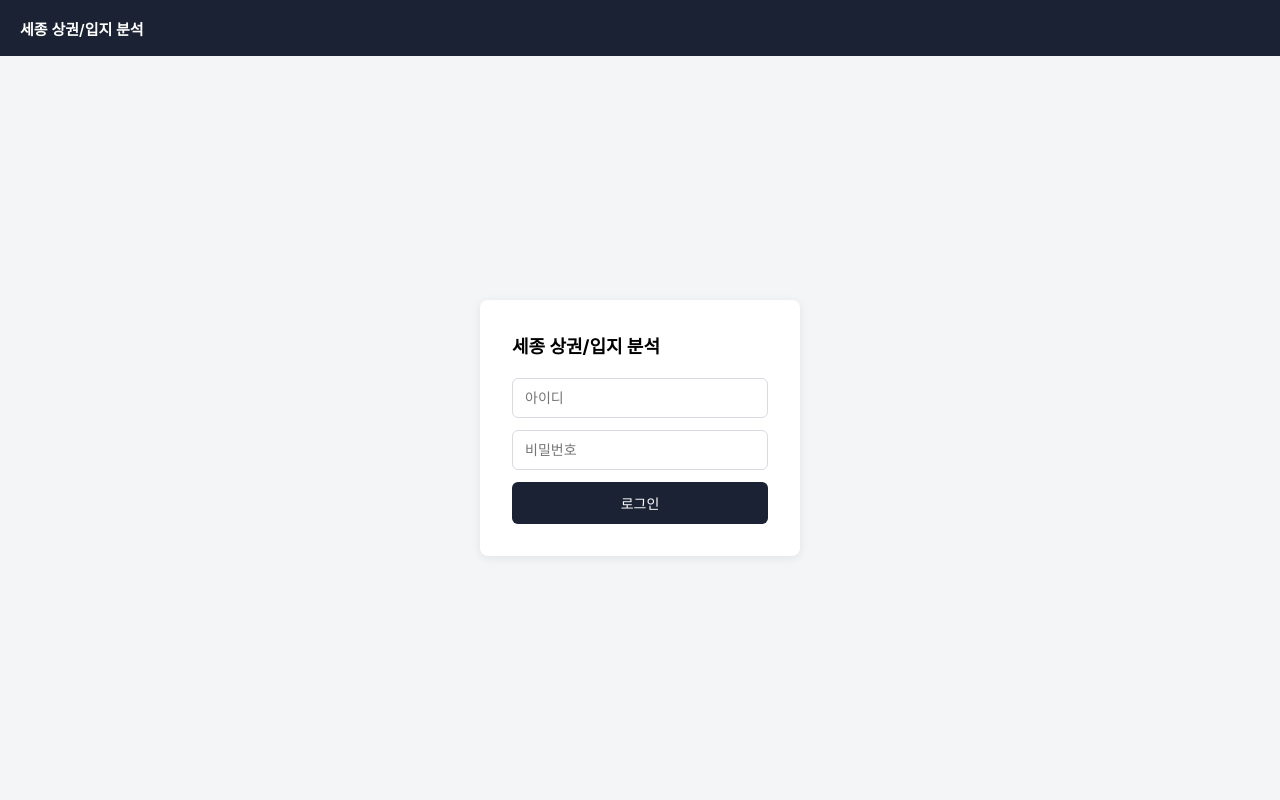
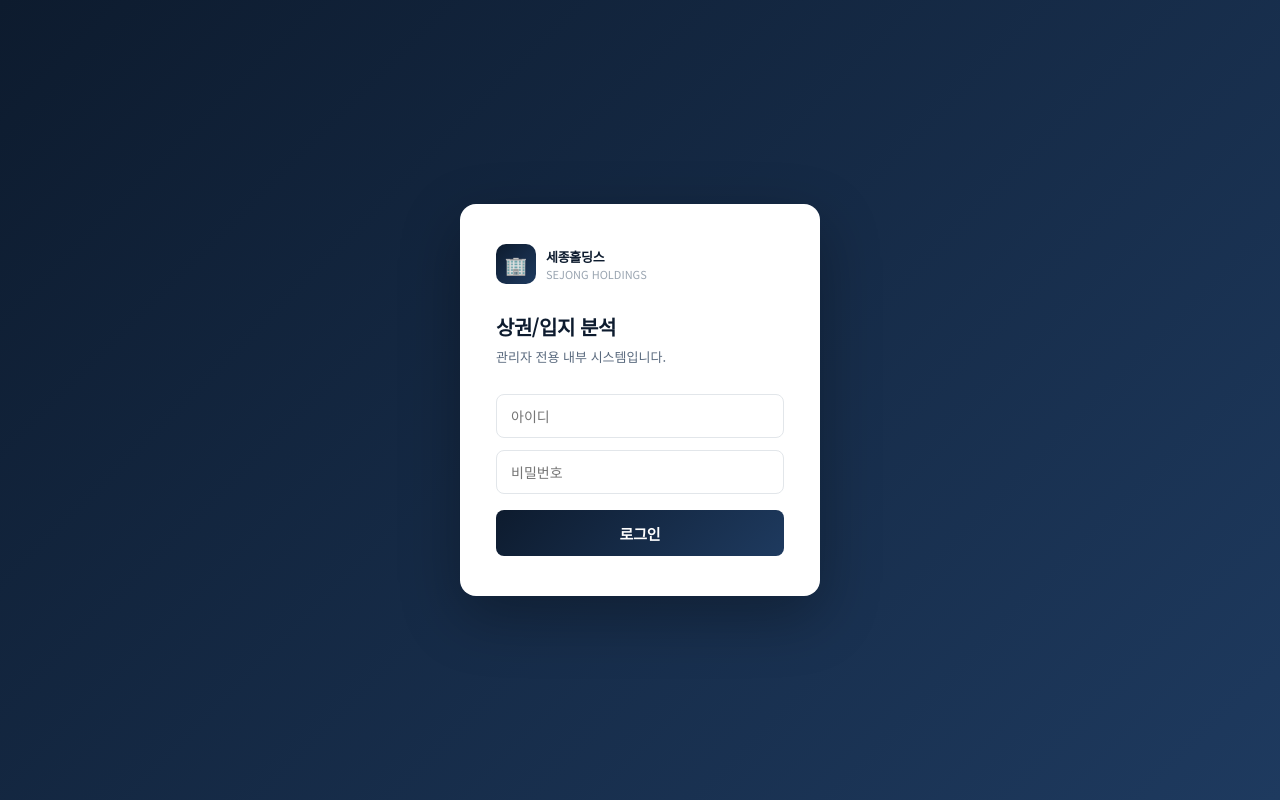
Before and after one commit to kongkongbin/sejong-trade-area, a React (Vite) app in the folder client/: page /login in a window 1280 px wide. Built offline with nearby package versions, Linux system fonts and the light colour scheme; no server answers.

Commit message:
navy gold theme redesign

```diff
--- a/client/src/App.jsx
+++ b/client/src/App.jsx
@@ -1,5 +1,5 @@
 import React from 'react';
-import { BrowserRouter, Routes, Route, Navigate } from 'react-router-dom';
+import { BrowserRouter, Routes, Route, Navigate, useNavigate } from 'react-router-dom';
 import Login from './pages/Login';
 import Dashboard from './pages/Dashboard';
 
@@ -8,18 +8,62 @@ function ProtectedRoute({ children }) {
   return token ? children : <Navigate to="/login" replace />;
 }
 
+function Topbar() {
+  const navigate = useNavigate();
+  const user = JSON.parse(localStorage.getItem('user') || '{}');
+
+  function handleLogout() {
+    localStorage.removeItem('token');
+    localStorage.removeItem('user');
+    navigate('/login');
+  }
+
+  return (
+    <div className="topbar">
+      <div style={{ display: 'flex', alignItems: 'center', gap: 10 }}>
+        <span style={{ color: '#c9a84c', fontSize: 18 }}>🏢</span>
+        <span>세종홀딩스 상권/입지 분석</span>
+      </div>
+      <div style={{ display: 'flex', alignItems: 'center', gap: 14 }}>
+        {user.name && (
+          <span style={{ fontSize: 13, color: '#c9a84c', fontWeight: 500 }}>
+            {user.name}
+          </span>
+        )}
+        <button
+          onClick={handleLogout}
+          style={{
+            background: 'rgba(201,168,76,0.15)',
+            border: '1px solid rgba(201,168,76,0.4)',
+            color: '#c9a84c',
+            padding: '5px 12px',
+            borderRadius: 6,
+            fontSize: 12,
+            cursor: 'pointer',
+            fontFamily: 'inherit',
+          }}
+        >
+          로그아웃
+        </button>
+      </div>
+    </div>
+  );
+}
+
 export default function App() {
   return (
     <BrowserRouter>
       <div className="app-shell">
-        <div className="topbar">세종 상권/입지 분석</div>
         <Routes>
           <Route path="/login" element={<Login />} />
           <Route
             path="/dashboard"
             element={
               <ProtectedRoute>
-                <Dashboard />
+                <>
+                  <Topbar />
+                  <Dashboard />
+                </>
               </ProtectedRoute>
             }
           />
--- a/client/src/index.css
+++ b/client/src/index.css
@@ -1,12 +1,39 @@
+@import url('https://fonts.googleapis.com/css2?family=Noto+Sans+KR:wght@300;400;500;600;700&display=swap');
+
+:root {
+  --navy: #0d1b2e;
+  --navy-light: #162640;
+  --navy-mid: #1e3a5f;
+  --gold: #c9a84c;
+  --gold-light: #e8c96a;
+  --gold-pale: #f5ecd4;
+  --bg: #f0f2f5;
+  --surface: #ffffff;
+  --border: #e2e6ea;
+  --text-primary: #0d1b2e;
+  --text-secondary: #5a6a7e;
+  --text-muted: #9aa5b1;
+  --radius: 10px;
+  --shadow: 0 2px 12px rgba(13,27,46,0.08);
+  --shadow-md: 0 4px 20px rgba(13,27,46,0.12);
+}
+
 * {
   box-sizing: border-box;
 }
 
 body {
   margin: 0;
-  font-family: -apple-system, "Apple SD Gothic Neo", "Malgun Gothic", sans-serif;
-  background: #f4f5f7;
+  font-family: 'Noto Sans KR', -apple-system, "Apple SD Gothic Neo", "Malgun Gothic", sans-serif;
+  background: var(--bg);
+  color: var(--text-primary);
+  -webkit-font-smoothing: antialiased;
 }
+
+/* 스크롤바 */
+::-webkit-scrollbar { width: 5px; }
+::-webkit-scrollbar-track { background: transparent; }
+::-webkit-scrollbar-thumb { background: #c5cdd6; border-radius: 10px; }
 
 .app-shell {
   min-height: 100vh;
@@ -14,119 +41,215 @@ body {
   flex-direction: column;
 }
 
+/* 상단바 */
 .topbar {
-  height: 56px;
-  background: #1a2233;
+  height: 60px;
+  background: var(--navy);
   color: #fff;
   display: flex;
   align-items: center;
-  padding: 0 20px;
-  font-weight: 600;
-  font-size: 15px;
+  justify-content: space-between;
+  padding: 0 24px;
+  font-weight: 700;
+  font-size: 16px;
+  letter-spacing: -0.3px;
   position: sticky;
   top: 0;
   z-index: 100;
+  box-shadow: 0 2px 8px rgba(0,0,0,0.2);
 }
 
+.topbar::after {
+  content: '';
+  position: absolute;
+  bottom: 0;
+  left: 0;
+  right: 0;
+  height: 2px;
+  background: linear-gradient(90deg, var(--gold), var(--gold-light), var(--gold));
+}
+
+/* 로그인 */
 .login-wrapper {
   flex: 1;
   display: flex;
   align-items: center;
   justify-content: center;
   padding: 20px;
+  background: linear-gradient(135deg, var(--navy) 0%, var(--navy-mid) 100%);
 }
 
 .login-card {
   width: 100%;
-  max-width: 320px;
+  max-width: 360px;
   background: #fff;
-  border-radius: 8px;
-  padding: 32px;
-  box-shadow: 0 2px 10px rgba(0, 0, 0, 0.08);
+  border-radius: 16px;
+  padding: 40px 36px;
+  box-shadow: 0 20px 60px rgba(0,0,0,0.3);
 }
 
 .login-card h1 {
-  font-size: 18px;
-  margin: 0 0 20px;
+  font-size: 20px;
+  font-weight: 700;
+  margin: 0 0 6px;
+  color: var(--navy);
+  letter-spacing: -0.5px;
+}
+
+.login-subtitle {
+  font-size: 13px;
+  color: var(--text-secondary);
+  margin: 0 0 28px;
 }
 
 .login-card input {
   width: 100%;
-  height: 40px;
+  height: 44px;
   margin-bottom: 12px;
-  padding: 0 12px;
-  border: 1px solid #d8dbe0;
-  border-radius: 6px;
+  padding: 0 14px;
+  border: 1.5px solid var(--border);
+  border-radius: 8px;
   font-size: 14px;
+  font-family: inherit;
+  color: var(--text-primary);
+  transition: border-color 0.2s;
+  outline: none;
+}
+
+.login-card input:focus {
+  border-color: var(--gold);
 }
 
 .login-card button {
   width: 100%;
-  height: 42px;
-  background: #1a2233;
+  height: 46px;
+  background: linear-gradient(135deg, var(--navy) 0%, var(--navy-mid) 100%);
   color: #fff;
   border: none;
-  border-radius: 6px;
-  font-size: 14px;
+  border-radius: 8px;
+  font-size: 15px;
+  font-weight: 600;
+  font-family: inherit;
   cursor: pointer;
+  margin-top: 4px;
+  transition: opacity 0.2s;
+  letter-spacing: -0.2px;
+}
+
+.login-card button:hover {
+  opacity: 0.9;
+}
+
+.login-logo {
+  display: flex;
+  align-items: center;
+  gap: 10px;
+  margin-bottom: 28px;
+}
+
+.login-logo-icon {
+  width: 40px;
+  height: 40px;
+  background: linear-gradient(135deg, var(--navy), var(--navy-mid));
+  border-radius: 10px;
+  display: flex;
+  align-items: center;
+  justify-content: center;
+  font-size: 18px;
 }
 
 .login-error {
   color: #d23b3b;
   font-size: 13px;
   margin-bottom: 12px;
+  padding: 8px 12px;
+  background: #fff5f5;
+  border-radius: 6px;
+  border: 1px solid #ffd0d0;
 }
 
-/* 대시보드 — 데스크탑: 좌지도 우패널 */
+/* 대시보드 */
 .dashboard {
   flex: 1;
   display: grid;
   grid-template-columns: 1.4fr 1fr;
-  gap: 12px;
+  gap: 14px;
   padding: 16px;
   min-height: 0;
 }
 
 .map-panel {
-  background: #fff;
-  border-radius: 8px;
+  background: var(--surface);
+  border-radius: var(--radius);
   min-height: 500px;
   position: relative;
   overflow: hidden;
+  box-shadow: var(--shadow);
 }
 
 .data-panel {
-  background: #fff;
-  border-radius: 8px;
-  padding: 16px;
+  background: var(--surface);
+  border-radius: var(--radius);
+  padding: 18px;
   overflow-y: auto;
-  max-height: calc(100vh - 88px);
+  max-height: calc(100vh - 92px);
+  box-shadow: var(--shadow);
 }
 
+/* 탭 */
 .tabs {
   display: flex;
   gap: 6px;
   flex-wrap: wrap;
-  margin-bottom: 16px;
+  margin-bottom: 18px;
+  padding-bottom: 14px;
+  border-bottom: 1px solid var(--border);
 }
 
 .tabs button {
-  border: 1px solid #d8dbe0;
+  border: 1.5px solid var(--border);
   background: #fff;
-  border-radius: 16px;
-  padding: 6px 12px;
-  font-size: 13px;
+  border-radius: 20px;
+  padding: 6px 14px;
+  font-size: 12.5px;
+  font-weight: 500;
+  font-family: inherit;
   cursor: pointer;
+  color: var(--text-secondary);
+  transition: all 0.15s;
   white-space: nowrap;
 }
 
-.tabs button.active {
-  background: #1a2233;
-  color: #fff;
-  border-color: #1a2233;
+.tabs button:hover {
+  border-color: var(--gold);
+  color: var(--navy);
 }
 
-/* 모바일 — 위아래로 쌓기 */
+.tabs button.active {
+  background: var(--navy);
+  color: #fff;
+  border-color: var(--navy);
+}
+
+/* 반경 선택 */
+select {
+  height: 34px;
+  padding: 0 10px;
+  border: 1.5px solid var(--border);
+  border-radius: 8px;
+  font-size: 13px;
+  font-family: inherit;
+  color: var(--text-primary);
+  background: #fff;
+  cursor: pointer;
+  outline: none;
+}
+
+select:focus {
+  border-color: var(--gold);
+}
+
+/* 모바일 */
 @media (max-width: 768px) {
   .dashboard {
     grid-template-columns: 1fr;
@@ -135,8 +258,8 @@ body {
   }
 
   .map-panel {
-    min-height: 300px;
-    height: 40vh;
+    min-height: 280px;
+    height: 38vh;
   }
 
   .data-panel {
@@ -146,7 +269,8 @@ body {
 
   .topbar {
     font-size: 14px;
-    padding: 0 14px;
+    padding: 0 16px;
+    height: 52px;
   }
 
   .tabs button {
--- a/client/src/pages/Login.jsx
+++ b/client/src/pages/Login.jsx
@@ -11,7 +11,6 @@ export default function Login() {
   async function handleSubmit(e) {
     e.preventDefault();
     setError('');
-
     try {
       const res = await api.post('/auth/login', { username, password });
       localStorage.setItem('token', res.data.token);
@@ -25,19 +24,34 @@ export default function Login() {
   return (
     <div className="login-wrapper">
       <form className="login-card" onSubmit={handleSubmit}>
-        <h1>세종 상권/입지 분석</h1>
+        <div className="login-logo">
+          <div className="login-logo-icon">🏢</div>
+          <div>
+            <div style={{ fontSize: 13, fontWeight: 700, color: '#0d1b2e', letterSpacing: '-0.3px' }}>
+              세종홀딩스
+            </div>
+            <div style={{ fontSize: 11, color: '#9aa5b1' }}>SEJONG HOLDINGS</div>
+          </div>
+        </div>
+
+        <h1>상권/입지 분석</h1>
+        <p className="login-subtitle">관리자 전용 내부 시스템입니다.</p>
+
         {error && <p className="login-error">{error}</p>}
+
         <input
           type="text"
           placeholder="아이디"
           value={username}
           onChange={(e) => setUsername(e.target.value)}
+          autoComplete="username"
         />
         <input
           type="password"
           placeholder="비밀번호"
           value={password}
           onChange={(e) => setPassword(e.target.value)}
+          autoComplete="current-password"
         />
         <button type="submit">로그인</button>
       </form>
```
